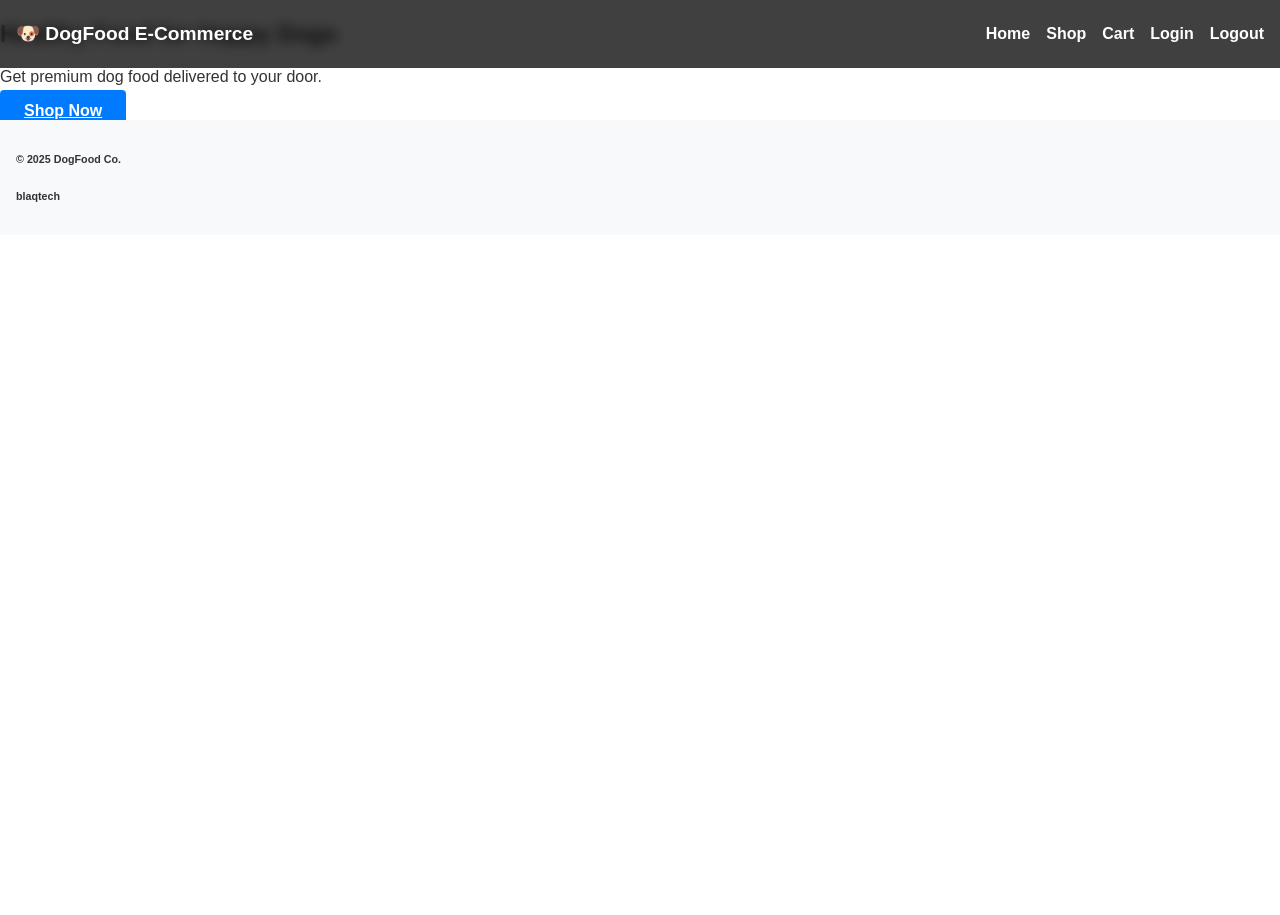
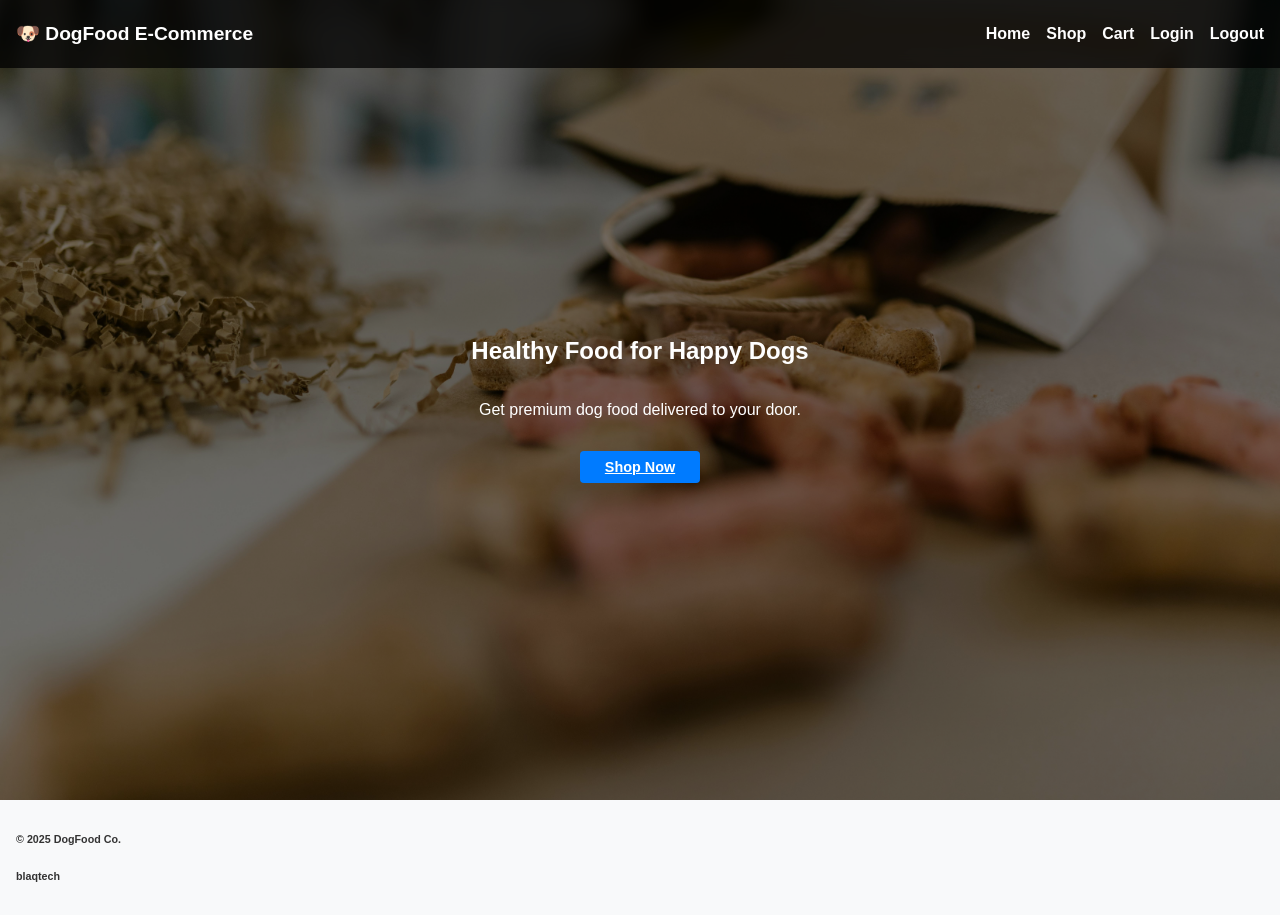
Before and after one commit to blaqtiger/dogfood-ecommerce, a website built with Vite: page index.html in a window 1280 px wide. Before the commit the page ends 800 px from the top, so only its background shows below. Built offline with nearby package versions, Linux system fonts and the light colour scheme; no server answers.

```diff
--- a/css/style.css
+++ b/css/style.css
@@ -15,13 +15,56 @@
   box-sizing: inherit;
 }
 
+/* 🐶 Hero Section */
+.hero {
+  background-image: url('../assets/images/dog-bg.jpg');
+  background-size: cover;
+  background-position: center;
+  background-repeat: no-repeat;
+  padding: 6rem 1rem;
+  text-align: center;
+  color: white;
+  min-height: 100vh;
+  display: flex;
+  flex-direction: column;
+  justify-content: center;
+  position: relative;
+}
+
+.hero::before {
+  content: '';
+  position: absolute;
+  top: 0; left: 0;
+  width: 100%; height: 100%;
+  background: rgba(0, 0, 0, 0.5); /* Optional overlay for contrast */
+  z-index: 0;
+}
+
+.hero h2,
+.hero p,
+.hero .btn {
+  position: relative;
+  z-index: 1;
+}
+
+/* 🔘 Shop Now Button (Shortened) */
+#shopNowBtn {
+  display: block;
+  width: 120px;
+  padding: 0.5rem 0;
+  font-size: 0.9rem;
+  border-radius: 4px;
+  text-align: center;
+  margin: 1rem auto 0 auto;
+}
+
 /* 🧭 Header and Nav */
 header {
   position: fixed;
   top: 0;
   left: 0;
   width: 100%;
-  background: rgba(0, 0, 0, 0.75); /* Darker background for contrast */
+  background: rgba(0, 0, 0, 0.75);
   color: #fff;
   backdrop-filter: blur(6px);
   padding: 0.6rem 1rem;
@@ -95,7 +138,7 @@
   position: absolute;
   top: 0; left: 0;
   width: 100%; height: 100%;
-  background-color: rgba(0, 0, 0, 0.3); /* Optional overlay */
+  background-color: rgba(0, 0, 0, 0.3);
   z-index: 1;
 }
 
@@ -104,7 +147,7 @@
   position: relative;
   z-index: 2;
   padding: 1rem 2rem;
-  background:transparent
+  background: transparent;
 }
 
 /* 🧃 Product Categories */
@@ -140,14 +183,14 @@
 /* 🛒 Product Cards */
 .product-card {
   min-width: 250px;
-  background: rgba(255, 255, 255, 0.8); /* ✅ Slight transparency */
+  background: rgba(255, 255, 255, 0.8);
   border-radius: 10px;
   padding: 1rem;
   box-shadow: 0 0 10px rgba(0,0,0,0.1);
   flex-shrink: 0;
   text-align: center;
   transition: box-shadow 0.3s ease;
-  backdrop-filter: blur(4px); /* ✅ Optional glassy blur */
+  backdrop-filter: blur(4px);
 }
 
 .product-card:hover {
@@ -300,6 +343,12 @@
     padding: 1rem;
   }
 
+  #shopNowBtn {
+    font-size: 0.85rem;
+    padding: 0.4rem 0;
+    width: 100px;
+  }
+
   nav {
     flex-direction: column;
     width: 100%;
@@ -322,7 +371,7 @@
 .section-heading {
   font-size: 2rem;
   font-weight: 800;
-  color: #1811de; /* 🔥 Bold orange - change as needed */
+  color: #1811de;
   text-transform: uppercase;
   letter-spacing: 1px;
   margin-bottom: 1rem;
```
